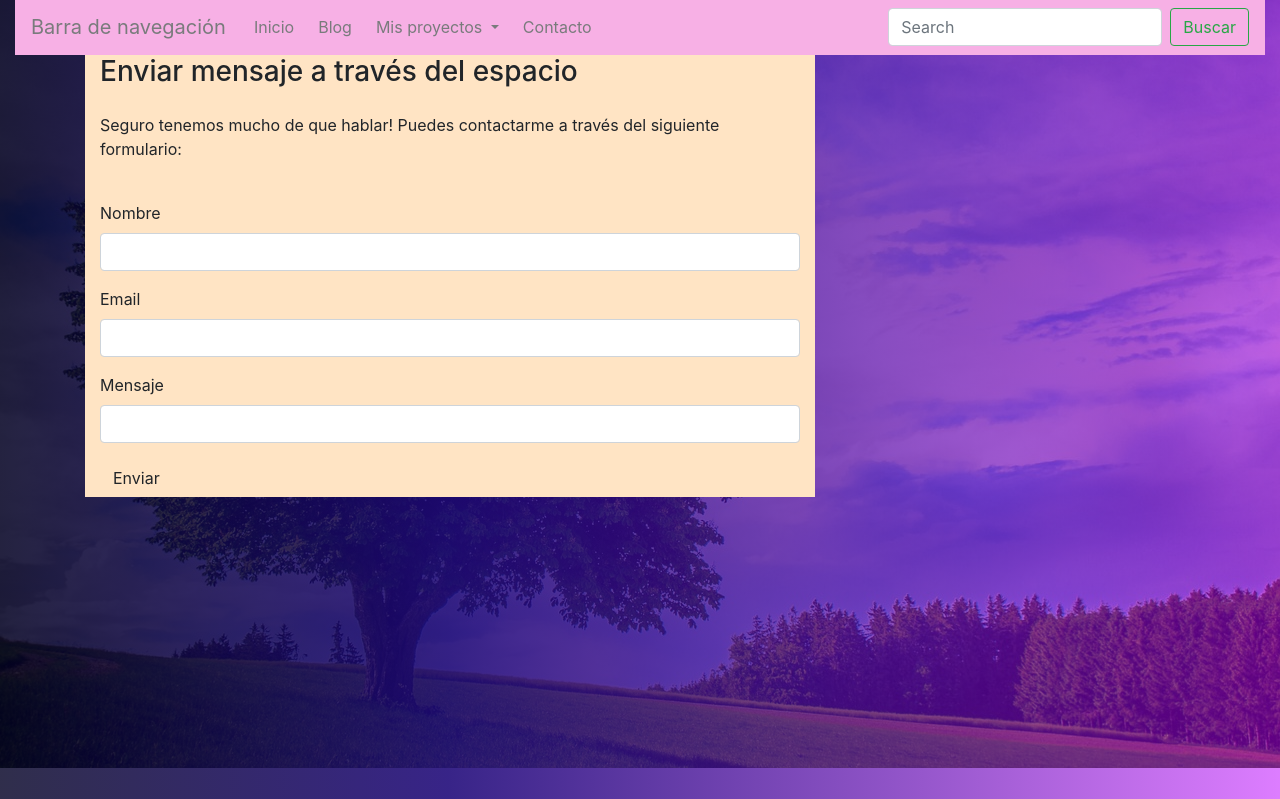
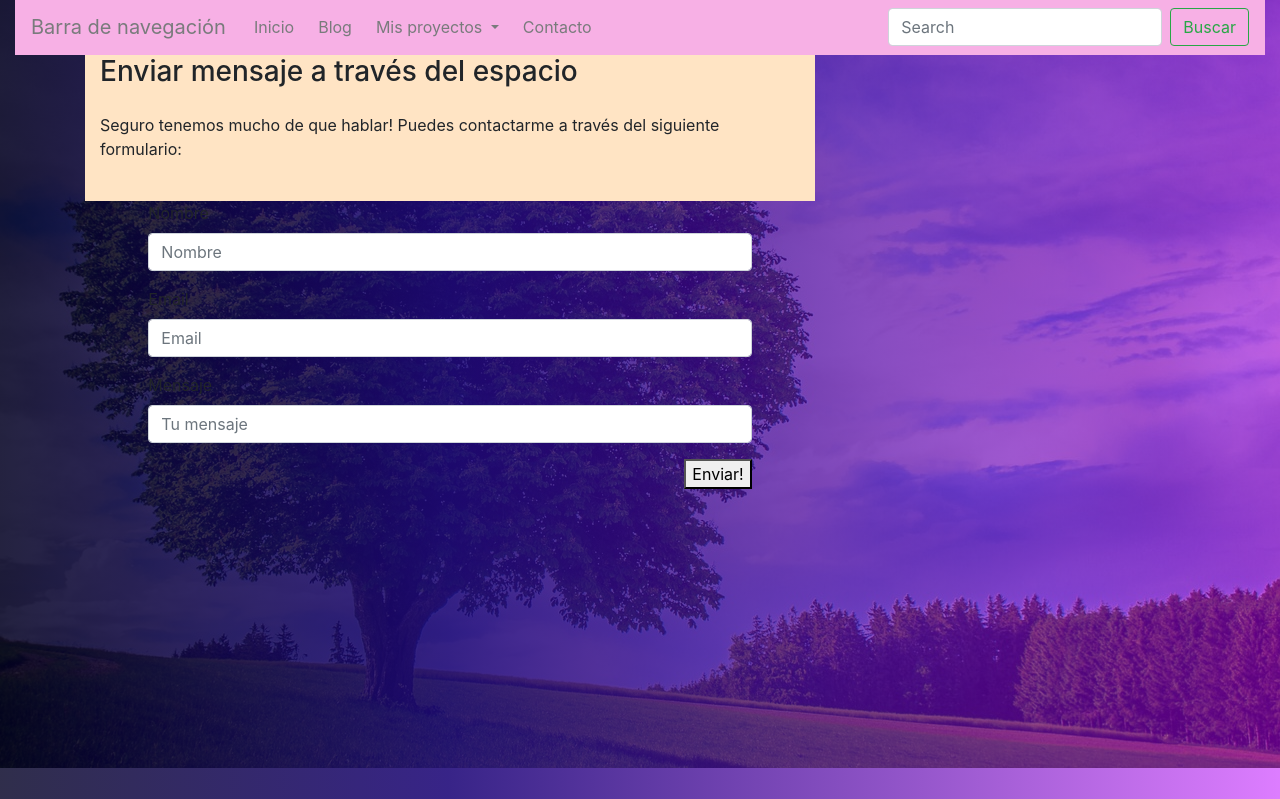
Before and after one commit to MateDeCalabaza/Modulo3, a Flask app: page /contacto2 in a window 1280 px wide. Shown: the part 16-815 px from the top of the page. Run offline with Flask 3, Linux system fonts and the light colour scheme; some libraries are stand-ins or nearby versions.

Commit message:
otro modo de hacer el forms en contacto2 para poder trabajarlo desde css

```diff
--- a/templates/contacto2.html
+++ b/templates/contacto2.html
@@ -18,10 +18,24 @@
     </div>
 <!--Aquí estaba el formulario HTML anteriormente, en contacto.html-->
 </div>
-<!-- colocamos el form con WTForms usando un Quick_Form -->
-<div class ="container-fluid" id="formulario">
-    {{ form.csrf_token() }}
-    {{ wtf.quick_form(form) }}
+<!-- colocamos el form con WTForms pero SIN Quick_Form para poder retocarlo con CSS-->
+<div class="row">
+    <div class="col-sm-10 ml-auto mr-auto">
+        <form action = "/contacto2" method = "post" class = "form-horizontal">
+            {{ form.csrf_token() }}
+            {{ wtf.form_field(form.name, class='form-control', placeholder='Nombre') }}
+            {{ wtf.form_field(form.email, class='form-control', placeholder='Email') }}
+            {{ wtf.form_field(form.message, class='form-control', placeholder='Tu mensaje') }}
+            <div align = "right">
+                <a href="#"><button type="submit">
+                    <span></span>
+                    <span></span>
+                    <span></span>
+                    <span></span>
+                    Enviar!
+                </button></a>
+            </div>
+        </form>
 </div>
 {%endblock %}
 
```
